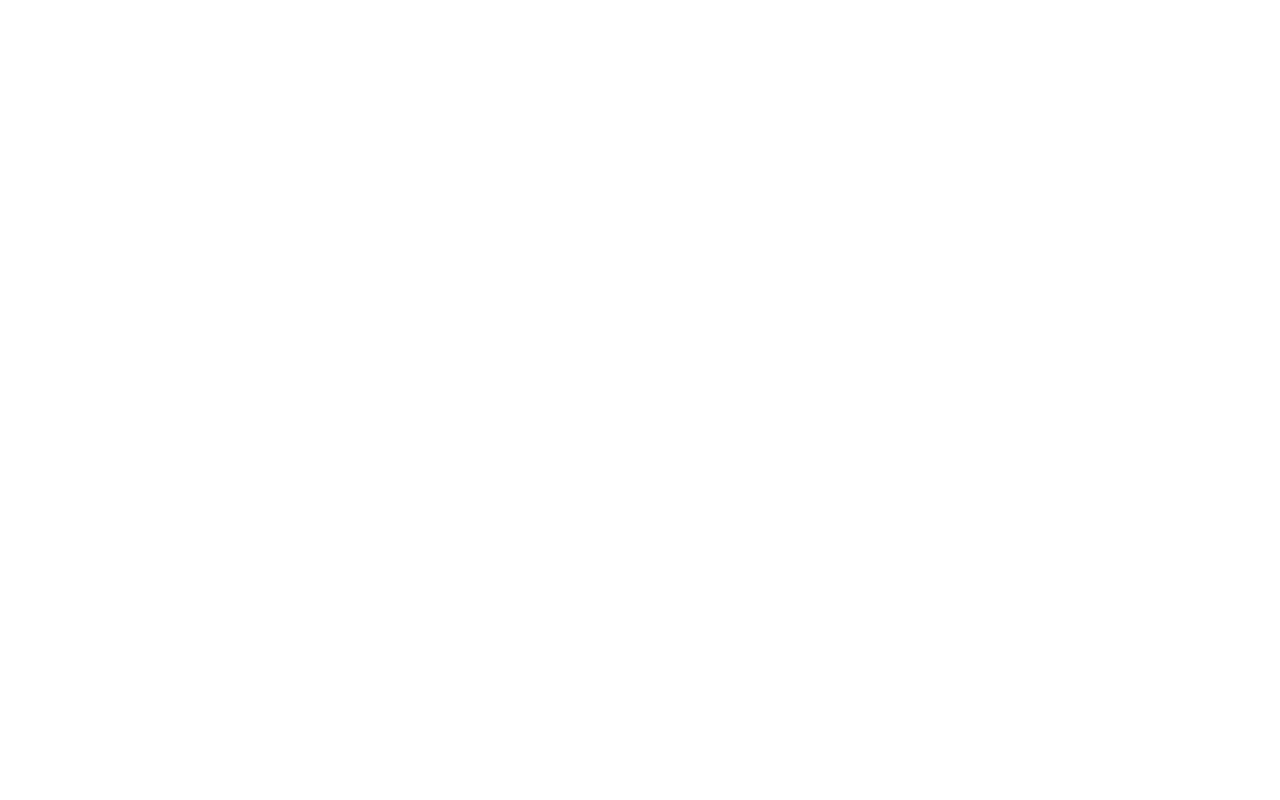
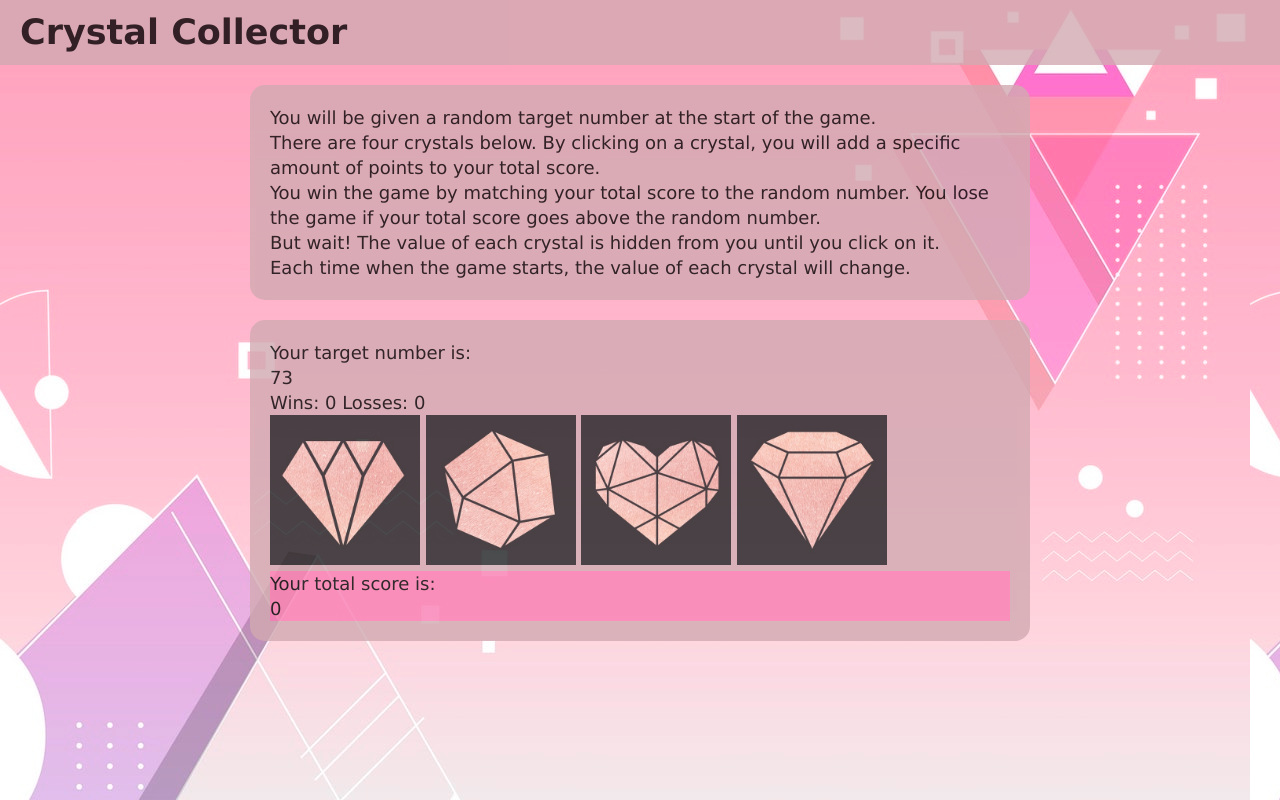
Before and after one commit to deyagenao/unit-4-game, a plain HTML site: page index.html in a window 1280 px wide. Drawn offline with nearby package versions, Linux system fonts and the light colour scheme.

Commit message:
made styling changes in css and created basic variables in javascript

```diff
--- a/assets/css/style.css
+++ b/assets/css/style.css
@@ -0,0 +1,74 @@
+* {
+    box-sizing: border-box;
+}
+
+/* general formatting */
+
+body {
+    background: url(../images/crystal-background.jpg);
+    font-family: Verdana, Geneva, sans-serif;
+    font-size: 18px;
+    line-height: 25px;
+}
+
+.container {
+    background-color: #D2AAB2;
+    opacity: 0.8;
+    max-width: 780px;
+    margin: 0 auto;
+    padding: 20px;
+}
+
+/* header */
+#main-header {
+    width: 100%;
+    background-color: #D2AAB2;
+    opacity: 0.8;
+    padding: 20px;
+    overflow: auto;
+}
+
+/* #main-header::after{
+    content:"";
+    clear: both;
+} */
+
+h1 {
+    font-size: 35px;
+    font-weight: bold;
+}
+
+/* directions */
+#directions {
+    margin-top: 20px;
+    border-radius: 15px;
+}
+
+/* game  section */
+#game-section {
+    margin-top: 20px;
+    border-radius: 15px;
+}
+
+#target-number-box {
+
+}
+
+#wins-and-losses-box {
+
+}
+
+#crystals {
+
+}
+
+#current-score-box {
+    background-color: #FA7EB3;
+    opacity: 1.0;
+}
+
+img {
+    height: 150px;
+    width: 150px;
+    display: inline-block;
+}
--- a/assets/javascript/game.js
+++ b/assets/javascript/game.js
@@ -0,0 +1,48 @@
+// variables for the game
+var wins = 0;
+var losses = 0;
+var currentScore = 0;
+// target number selected randomly at start of game with value between 19 - 120
+var targetNumber = Math.floor(Math.random() * (120 - 19 + 1) + 19);
+console.log(targetNumber);
+
+// variables for the value of each crystal. Value of each crystal is between 1 - 12
+//Math.floor(Math.random() * 12) + 1;
+            // Here we created code that selects a number either 10 or 11.
+            // We'll set this number at the start of the "game".
+            //   var numberOptions = [10, 11];
+            //   var increment = numberOptions[Math.round(Math.random())];
+
+// Displaying variables to the page
+$("#target-number-text").text(targetNumber);
+$("#wins-text").text(wins);
+$("#losses-text").text(losses);
+$("#current-score-text").text(currentScore);
+
+//
+
+// click events for the different crystals
+// after clicking a crystal, the current score will increase by the value of that crystal
+// $("#crystal-1").on("click", function() {
+    //currentScore += the randomly selected value
+
+//   });
+
+// $("#crystal-2").on("click", function() {
+
+
+//     });
+
+// $("#crystal-3").on("click", function() {
+
+
+//     });
+
+// $("#crystal-4").on("click", function() {
+
+
+//     });
+
+// Conditions to check if player wins or loses the game:
+// if (currentScore === targetNumber) { you win! }
+// else if (currentScore >= targetNumber) { how sad that you lost...}
--- a/index.html
+++ b/index.html
@@ -11,8 +11,50 @@
     <link rel="stylesheet" href="assets/css/style.css">
 </head>
 <body>
+    <!-- Header with title of the game -->
+    <header id="main-header">
+        <h1>Crystal Collector</h1>
+    </header>
 
+    <!-- Game directions section-->
+    <div id="directions" class="container">
+        <p>You will be given a random target number at the start of the game.</p>
+        <p>There are four crystals below. By clicking on a crystal, you will add a specific amount of points to your total score.</p>
+        <p>You win the game by matching your total score to the random number. You lose the game if your total score goes above the random number.</p>
+        <p>But wait! The value of each crystal is hidden from you until you click on it.</p>
+        <p>Each time when the game starts, the value of each crystal will change.</p>
+    </div>
 
+    <!-- Game section-->
+    <div id="game-section" class="container">
+        <!-- target number for the game-->
+        <div id="target-number-box">
+            Your target number is:
+            <div id="target-number-text"></div>
+        </div>
+
+        <!-- wins and losses -->
+        <div id="wins-and-losses-box">
+            Wins: <span id="wins-text">0</span>
+            Losses: <span id="losses-text">0</span>
+        </div>
+
+        <!-- crystal pieces -->
+        <div id="crystals">
+            <img src="assets/images/crystal-1.png" alt="Crystal Piece 1" id="crystal-1">
+            <img src="assets/images/crystal-2.png" alt="Crystal Piece 2" id="crystal-2">
+            <img src="assets/images/crystal-3.png" alt="Crystal Piece 3" id="crystal-3">
+            <img src="assets/images/crystal-4.png" alt="Crystal Piece 4" id="crystal-4">
+        </div>
+
+        <!-- current score -->
+        <div id="current-score-box">
+            Your total score is:
+            <div id="current-score-text">0</div>
+        </div>
+    </div>
+
+    <script type="text/javascript" src="https://cdnjs.cloudflare.com/ajax/libs/jquery/3.2.1/jquery.min.js"></script>
     <script src="assets/javascript/game.js"></script>
 </body>
 </html>
```
Also changed, not shown: assets/images/crystal-1.png (added), assets/images/crystal-2.png (added), assets/images/crystal-3.png (added), assets/images/crystal-4.png (added), assets/images/crystal-background.jpg (added), assets/images/image-from-rawpixel-id-842945-jpeg.jpg (added), 2 other files.
